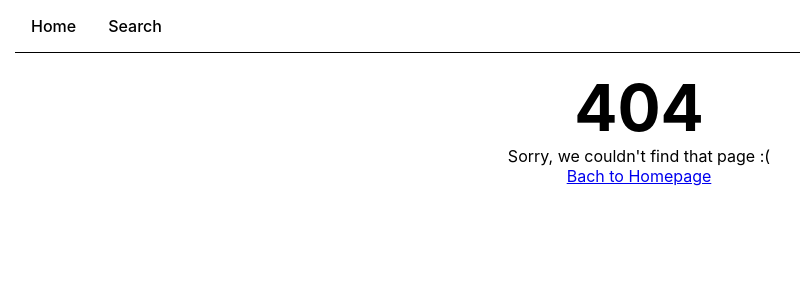
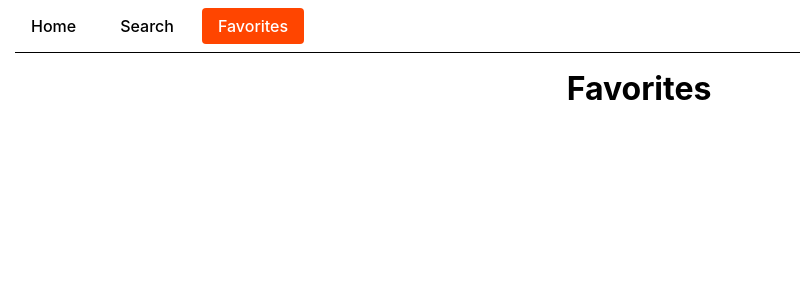
Before and after one commit to DenysBorysiuk/react-ts-movies, a React (Create React App) app: page /react-ts-movies/favorites in a window 1280 px wide. Before the commit this address had no page. Shown: the top 300 px of the page, without its empty margins (1-801 px from the left). Built offline with nearby package versions, Linux system fonts and the light colour scheme.

Commit message:
add fovorites

```diff
--- a/src/components/App.tsx
+++ b/src/components/App.tsx
@@ -8,6 +8,7 @@ const MovieDetails = lazy(() => import("../pages/MovieDetails"));
 const Cast = lazy(() => import("./Cast/Cast"));
 const Reviews = lazy(() => import("./Reviews/Reviews"));
 const NotFound = lazy(() => import("../pages/NotFound"));
+const Favorites = lazy(() => import("../pages/Favorites"));
 
 const App: React.FC = () => {
   return (
@@ -15,6 +16,7 @@ const App: React.FC = () => {
       <Route path="/" element={<SharedLayout />}>
         <Route index element={<Home />} />
         <Route path="/search" element={<Search />} />
+        <Route path="/favorites" element={<Favorites />} />
         <Route path="/movie/:movieId" element={<MovieDetails />}>
           <Route path="cast" element={<Cast />} />
           <Route path="reviews" element={<Reviews />} />
--- a/src/components/SharedLayout/SharedLayout.styled.tsx
+++ b/src/components/SharedLayout/SharedLayout.styled.tsx
@@ -19,6 +19,7 @@ export const Header = styled.header`
 
   > nav {
     display: flex;
+    gap: 12px;
   }
 `;
 
@@ -28,9 +29,16 @@ export const Link = styled(NavLink)`
   text-decoration: none;
   color: black;
   font-weight: 500;
+  transition: all 0.3s ease-in-out;
 
   &.active {
     color: white;
     background-color: orangered;
   }
+
+  &:hover,
+  &:focus {
+    color: white;
+    background-color: orangered;
+  }
 `;
--- a/src/components/SharedLayout/SharedLayout.tsx
+++ b/src/components/SharedLayout/SharedLayout.tsx
@@ -12,6 +12,7 @@ export const SharedLayout: React.FC = () => {
         <nav>
           <Link to="/">Home</Link>
           <Link to="/search">Search</Link>
+          <Link to="/favorites">Favorites</Link>
         </nav>
       </Header>
       <Suspense
--- /dev/null
+++ b/src/pages/Favorites.tsx
@@ -0,0 +1,9 @@
+const Favorites = () => {
+  return (
+    <div>
+      <h1>Favorites</h1>
+    </div>
+  );
+};
+
+export default Favorites;
```
